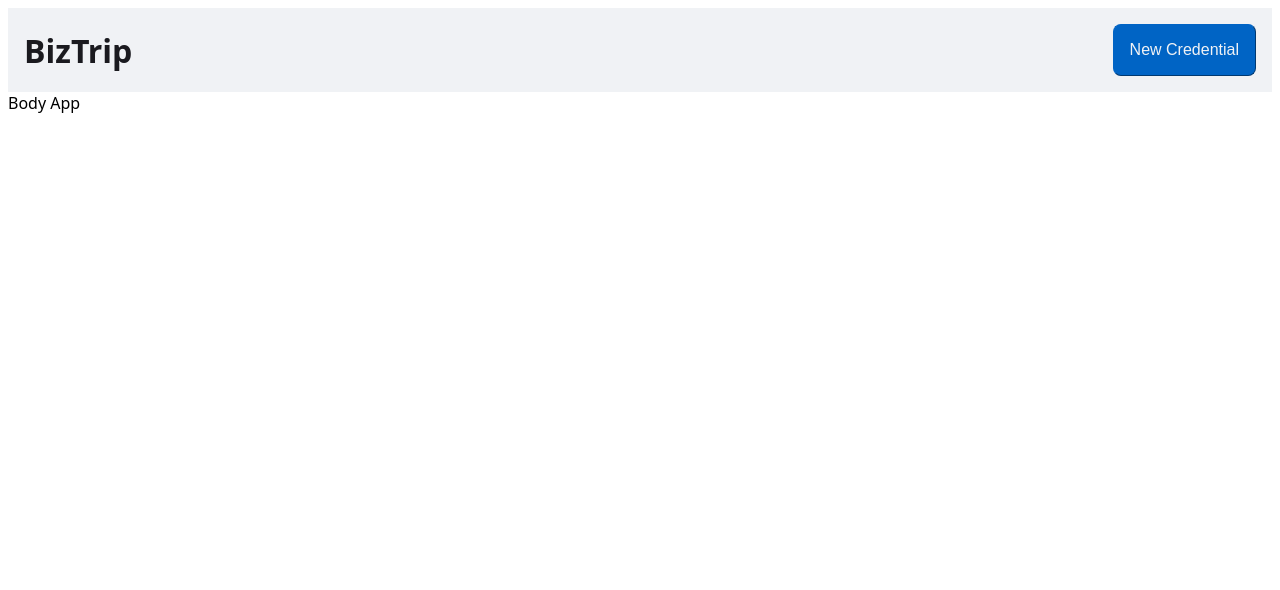
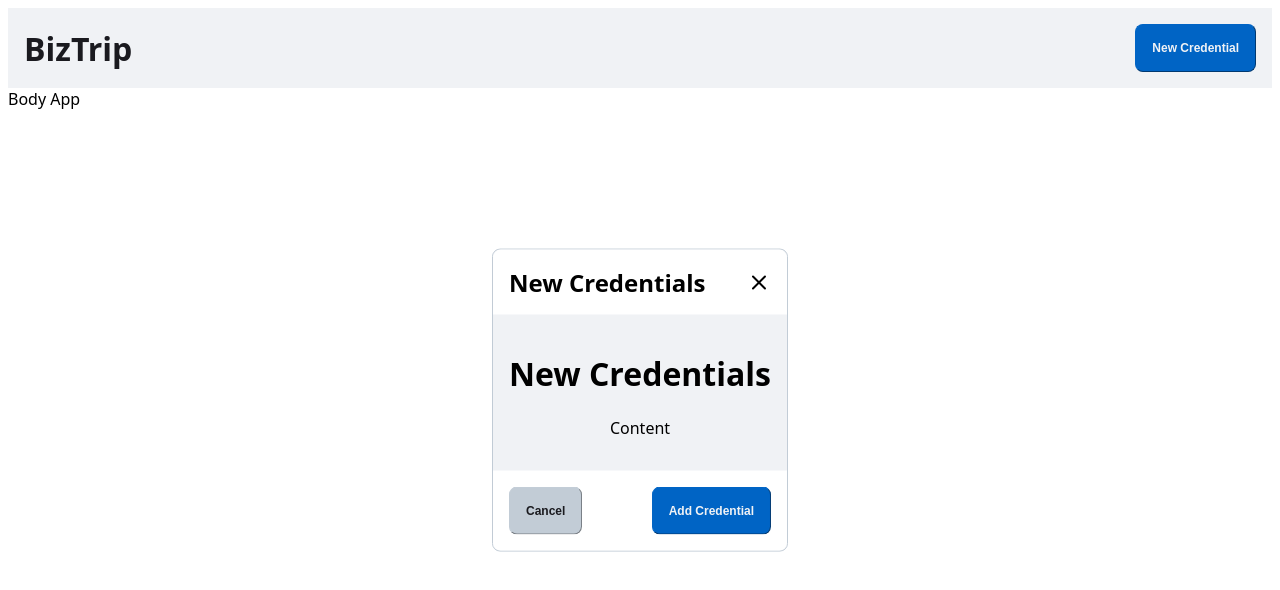
Before and after one commit to antoniovini47/biztrip-test, a React (Vite) app: page / in a window 1280 px wide. Both pictures are taken after a click on the button "New Credential". Shown: the top 590 px of the page. Built offline with nearby package versions, Linux system fonts and the light colour scheme.

Commit message:
feat: new credentials dialog

```diff
--- a/package.json
+++ b/package.json
@@ -10,7 +10,9 @@
     "preview": "vite preview"
   },
   "dependencies": {
+    "@radix-ui/react-dialog": "^1.1.7",
     "@stitches/react": "^1.2.8",
+    "lucide-react": "^0.487.0",
     "radix-ui": "^1.2.0",
     "react": "^19.0.0",
     "react-dom": "^19.0.0"
--- /dev/null
+++ b/src/components/dialog-new-credentials.tsx
@@ -0,0 +1,32 @@
+import DialogStyled from "./ui/DialogStyled";
+
+type DialogNewCredentialsProps = {
+  trigger: React.ReactNode;
+};
+
+const DialogNewCredentials = ({ trigger }: DialogNewCredentialsProps) => {
+  const title = "New Credentials";
+
+  const DialogNewCredentialsContent = () => {
+    return (
+      <div>
+        <h1>New Credentials</h1>
+        <p>Content</p>
+      </div>
+    );
+  };
+
+  return (
+    <DialogStyled
+      title={title}
+      trigger={trigger}
+      content={DialogNewCredentialsContent()}
+      onClick={() => {
+        console.log("Clicked!");
+      }}
+      onClickText="Add Credential"
+    />
+  );
+};
+
+export default DialogNewCredentials;
--- a/src/components/navbar-button-new-credential.tsx
+++ b/src/components/navbar-button-new-credential.tsx
@@ -1,7 +1,12 @@
-import ButtonStyled from "./ui/Button";
+import ButtonStyled from "./ui/ButtonStyled";
+import DialogNewCredentials from "./dialog-new-credentials";
 
 const NavBarButtonNewCredential = () => {
-  return <ButtonStyled>New Credential</ButtonStyled>;
+  return (
+    <>
+      <DialogNewCredentials trigger={<ButtonStyled>New Credential</ButtonStyled>} />
+    </>
+  );
 };
 
 export default NavBarButtonNewCredential;
--- a/src/components/ui/Button.tsx
+++ b/src/components/ui/ButtonStyled.tsx
@@ -18,13 +18,29 @@ const ButtonStyled = styled("button", {
   borderColor: theme.colors.primary,
   borderWidth: buttonStyles.border.borderWidth,
   padding: theme.padding.md,
-  fontSize: theme.fontSizes.md,
+  fontSize: theme.fontSizes.sm,
+  fontWeight: theme.fontWeights.bold,
   cursor: buttonStyles.cursor.pointer,
   "&:hover": {
     backgroundColor: theme.colors.primaryOnHover,
     transform: "scale(1.05)",
     transition: "background-color 300ms, transform 300ms",
   },
+  variants: {
+    variant: {
+      primary: {
+        backgroundColor: theme.colors.primary,
+      },
+      secondary: {
+        backgroundColor: theme.colors.secondary,
+        color: theme.colors.dark,
+        borderColor: theme.colors.secondary,
+        "&:hover": {
+          backgroundColor: theme.colors.secondaryOnHover,
+        },
+      },
+    },
+  },
 });
 
 export default ButtonStyled;
--- /dev/null
+++ b/src/components/ui/DialogStyled.tsx
@@ -0,0 +1,87 @@
+import { Dialog } from "radix-ui";
+import { styled } from "@stitches/react";
+import { theme } from "../../../stitches.config";
+import { X } from "lucide-react";
+import ButtonStyled from "./ButtonStyled";
+
+const DialogContentStyled = styled(Dialog.Content, {
+  position: "fixed",
+  top: "50%",
+  left: "50%",
+  transform: "translate(-50%, -50%)",
+  backgroundColor: theme.colors.light,
+  borderRadius: theme.borderRadius.md,
+  border: `1px solid ${theme.colors.secondary}`,
+});
+
+const HeaderStyled = styled(Dialog.Title, {
+  display: "flex",
+  flexDirection: "row",
+  justifyContent: "space-between",
+  alignItems: "center",
+  backgroundColor: "white",
+  gap: theme.gap.md,
+  marginBottom: 0,
+  marginTop: 0,
+  padding: theme.padding.md,
+  borderTopLeftRadius: theme.borderRadius.md,
+  borderTopRightRadius: theme.borderRadius.md,
+});
+
+const CloseButtonStyled = styled(X, {
+  cursor: "pointer",
+});
+
+const ContentStyled = styled("div", {
+  padding: theme.padding.md,
+  justifyContent: "center",
+  alignItems: "center",
+  textAlign: "center",
+});
+
+const FooterStyled = styled("div", {
+  backgroundColor: "white",
+  display: "flex",
+  flexDirection: "row",
+  justifyContent: "space-between",
+  alignItems: "center",
+  borderBottomLeftRadius: theme.borderRadius.md,
+  borderBottomRightRadius: theme.borderRadius.md,
+  padding: theme.padding.md,
+});
+
+type DialogStyledProps = {
+  title: string;
+  trigger: React.ReactNode;
+  content?: React.ReactNode;
+  onClick?: () => void;
+  onClickText?: string;
+};
+
+const DialogStyled = ({ title, trigger, content, onClick, onClickText }: DialogStyledProps) => {
+  return (
+    <Dialog.Root>
+      <Dialog.Trigger asChild>{trigger}</Dialog.Trigger>
+      <Dialog.Portal>
+        <Dialog.Overlay />
+        <DialogContentStyled>
+          <HeaderStyled>
+            {title}
+            <Dialog.DialogClose asChild>
+              <CloseButtonStyled />
+            </Dialog.DialogClose>
+          </HeaderStyled>
+          <ContentStyled>{content}</ContentStyled>
+          <FooterStyled>
+            <Dialog.DialogClose asChild>
+              <ButtonStyled variant="secondary">Cancel</ButtonStyled>
+            </Dialog.DialogClose>
+            <ButtonStyled onClick={onClick}>{onClickText}</ButtonStyled>
+          </FooterStyled>
+        </DialogContentStyled>
+      </Dialog.Portal>
+    </Dialog.Root>
+  );
+};
+
+export default DialogStyled;
--- a/stitches.config.ts
+++ b/stitches.config.ts
@@ -6,6 +6,7 @@ export const { styled, theme, globalCss } = createStitches({
       primary: "#0064C5",
       primaryOnHover: "#0058B1",
       secondary: "#C2CCD6",
+      secondaryOnHover: "#A6B0B9",
       light: "#F0F2F5",
       dark: "#1A1A1F",
     },
@@ -15,14 +16,23 @@ export const { styled, theme, globalCss } = createStitches({
       lg: "20px",
       title: "32px",
     },
+    fontWeights: {
+      bold: "600",
+    },
     padding: {
       md: "16px",
+    },
+    gap: {
+      md: "16px",
+    },
+    borderRadius: {
+      md: "8px",
     },
   },
 });
 
 export const globalStyles = globalCss({
   ":root": {
-    fontFamily: "system-ui, Avenir, Helvetica, Arial, sans-serif",
+    fontFamily: "system-ui, Inter",
   },
 });
```
Also changed, not shown: 1 other file (tests, documents, lock files or other folders).
